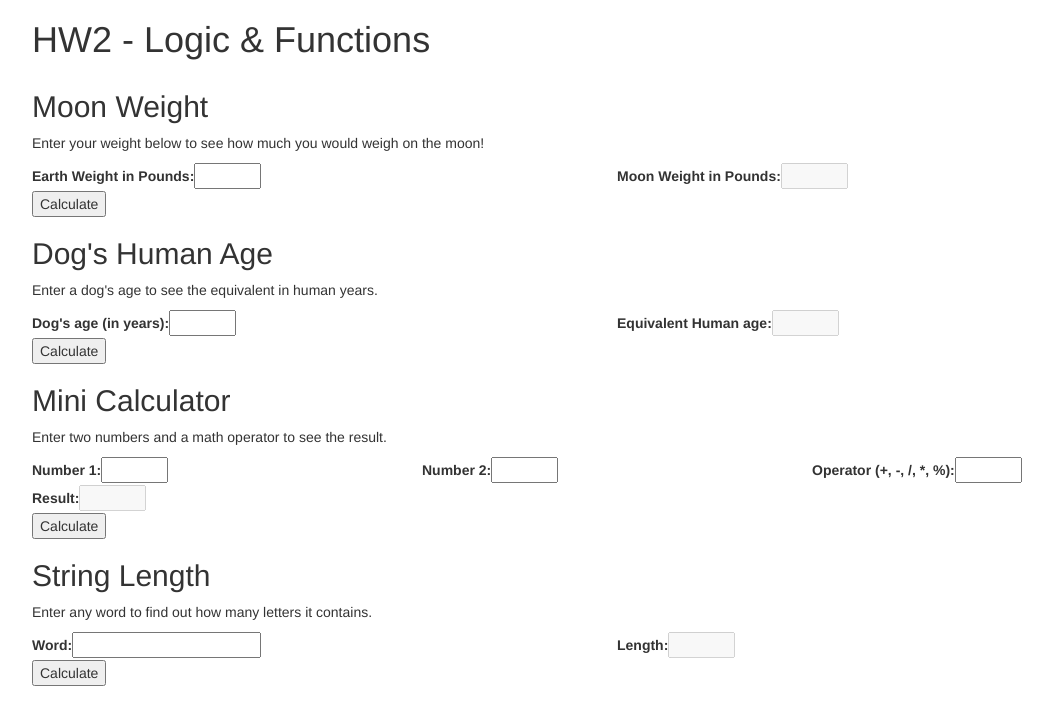
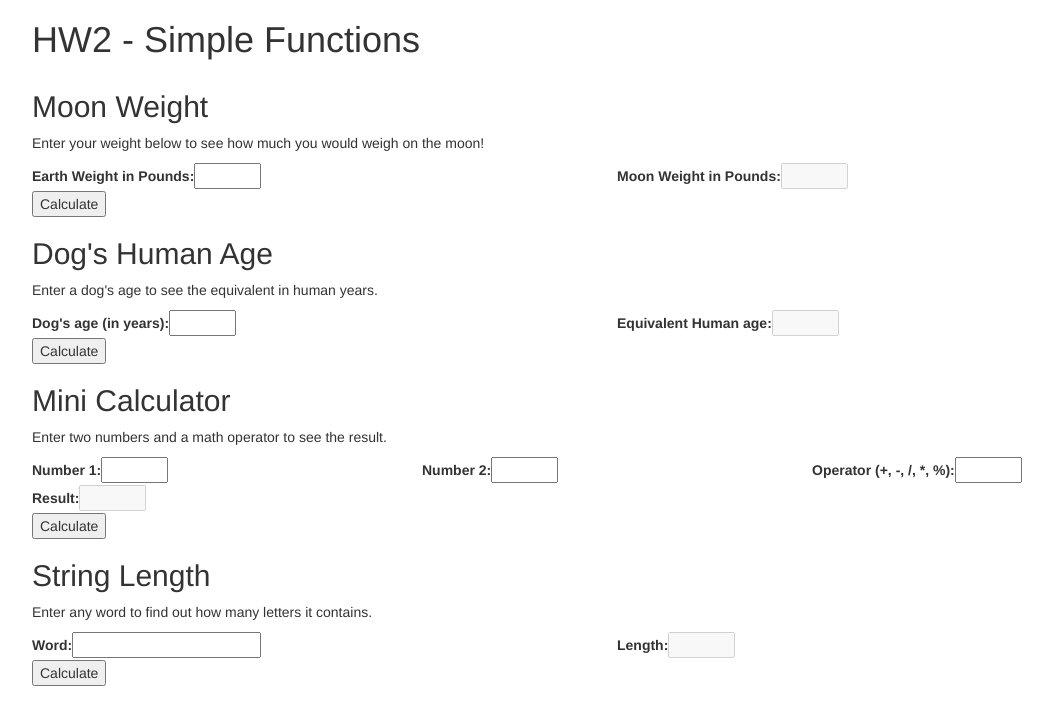
Before and after one commit to htc-ccis2591/simple-functions, a plain HTML site: page index.html in a window 1280 px wide. Shown: the whole page, without its empty margins (38-1091 px from the left). Drawn offline with nearby package versions, Linux system fonts and the light colour scheme.

```diff
--- a/index.html
+++ b/index.html
@@ -10,7 +10,7 @@
 
 <body>
     <header class="container">
-        <h1>HW2 - Logic &amp; Functions</h1>
+        <h1>HW2 - Simple Functions</h1>
     </header>
 
     <section id="problem1" class="container">
```
Also changed, not shown: 2 other files.
